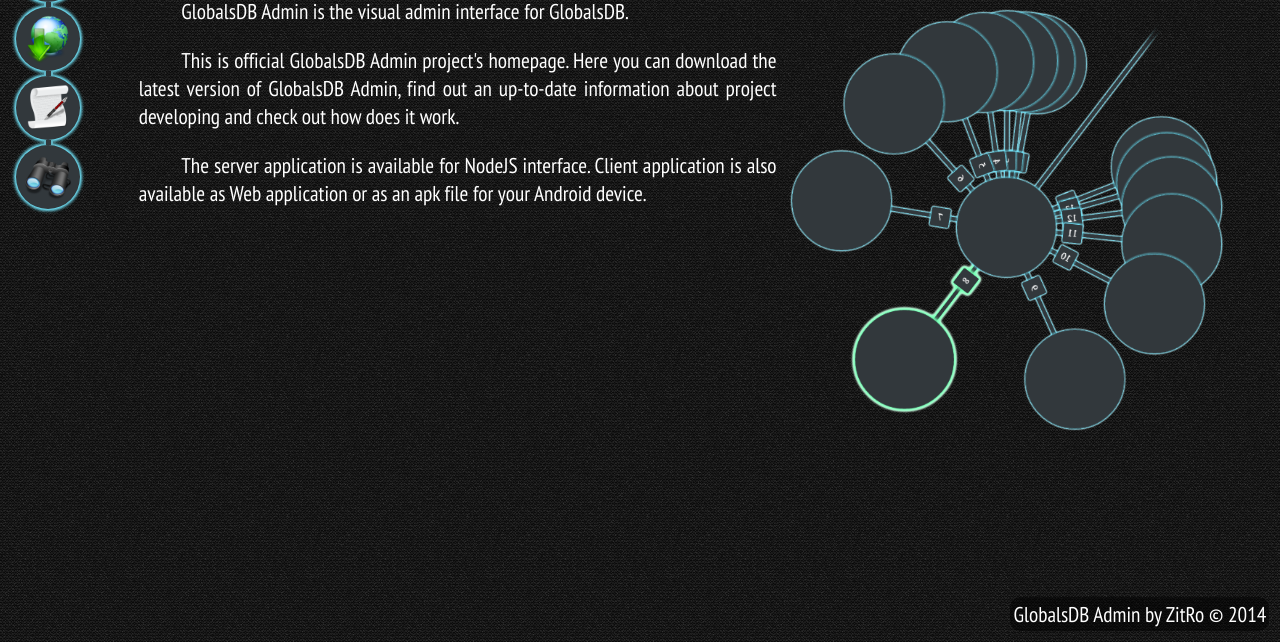
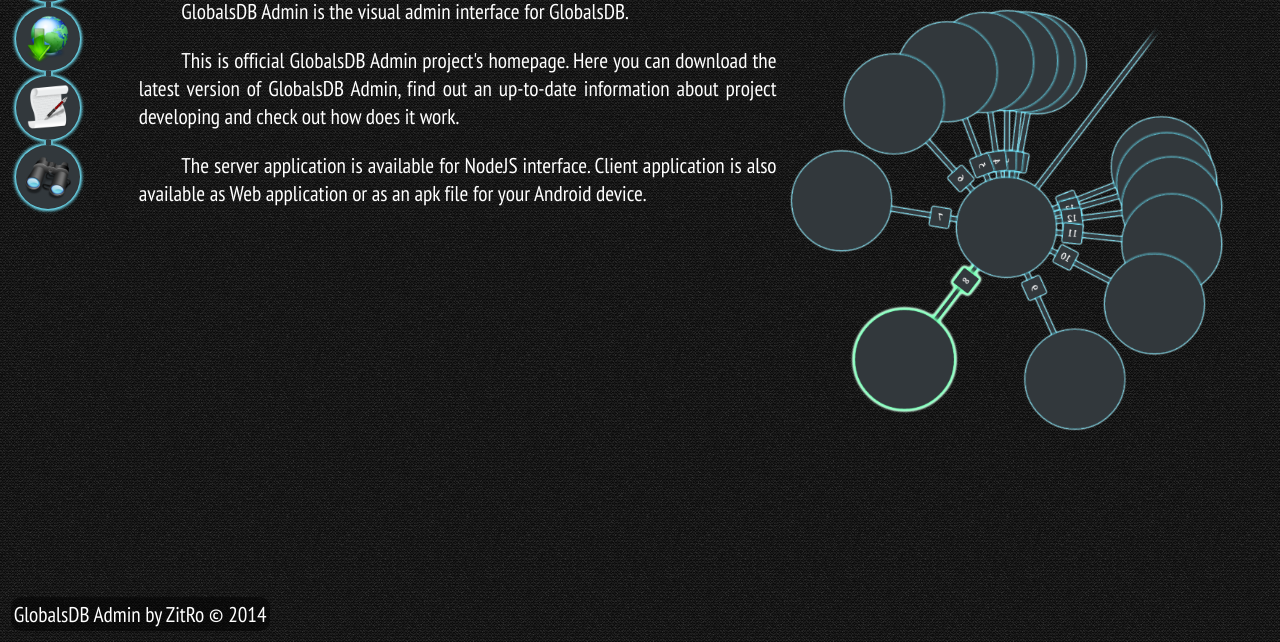
Before and after one commit to nikitaeverywhere/globalsDB-Admin-NodeJS, a plain HTML site: page index.html in a window 1280 px wide. Shown: the part 158-800 px from the top of the page. Drawn offline with Linux system fonts and the light colour scheme.

Commit message:
visual footer float side change

```diff
--- a/css/base.css
+++ b/css/base.css
@@ -202,9 +202,9 @@
 
 .footer {
     position: fixed;
-    float: right;
+    float: left;
     bottom: 0;
-    right: 0;
+    left: 0;
     margin: .5em;
     padding: 3px;
     background: rgba(0, 0, 0, 0.5);
```
